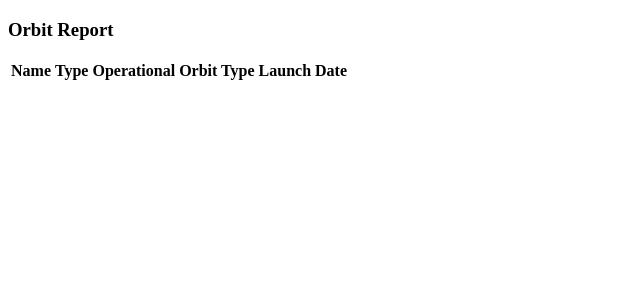
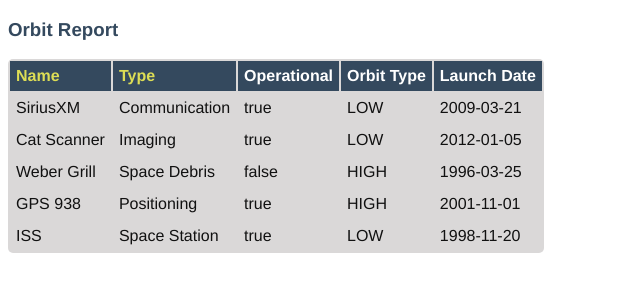
Before and after one commit to crisfurlin/orbit-report, an Angular app: page / in a window 1280 px wide. Shown: the top 300 px of the page, without its empty margins (0-640 px from the left). Built offline with nearby package versions, Linux system fonts and the light colour scheme.

Commit message:
Finished part 4

```diff
--- a/src/app/app.component.css
+++ b/src/app/app.component.css
@@ -0,0 +1,13 @@
+.search-form {
+    margin-bottom: 40px;
+}
+
+button {
+    margin-left: 10px;
+    color: #fff;
+    background-color: #009b25;
+    border-radius: 4px;
+    padding: 2px 5px;
+    font-size: 18px;
+    cursor: pointer;
+}
--- a/src/app/orbit-list/orbit-list.component.css
+++ b/src/app/orbit-list/orbit-list.component.css
@@ -0,0 +1,28 @@
+.sortable {
+    cursor: pointer;
+    color: #dd5;
+}
+
+.warning {
+    background-color: #da8a8a;
+}
+
+table {
+  color: #111;
+  border-radius: 5px;
+  overflow: hidden;
+  margin: 12px 0;
+  min-width: 300px;
+  background: #dad8d8;
+}
+
+.header-row {
+    background: #34495E;
+    color: #fff
+}
+
+th, td {
+    text-align: left;
+    margin: 5px 10px;
+    padding: 6px;
+}
--- a/src/app/orbit-list/orbit-list.component.html
+++ b/src/app/orbit-list/orbit-list.component.html
@@ -7,5 +7,11 @@
     <th>Orbit Type</th>
     <th>Launch Date</th>
   </tr>
-
+  <tr *ngFor="let satellite of satellites">
+    <td>{{ satellite.name }}</td>
+    <td>{{ satellite.type}}</td>
+    <td>{{ satellite.operational }}</td>
+    <td>{{ satellite.orbitType }}</td>
+    <td>{{ satellite.launchDate }}</td>
+  </tr>
 </table>
--- a/src/index.html
+++ b/src/index.html
@@ -1,6 +1,15 @@
 <!doctype html>
 <html lang="en">
 <head>
+  <style>
+    body {
+      font-family: 'Helvetica', 'Courier';
+    }
+
+    h3 {
+        color: #34495E;
+    }
+  </style>
   <meta charset="utf-8">
   <title>OrbitReport</title>
   <base href="/">
```
Lines whose indentation alone changed are shown as unchanged.
